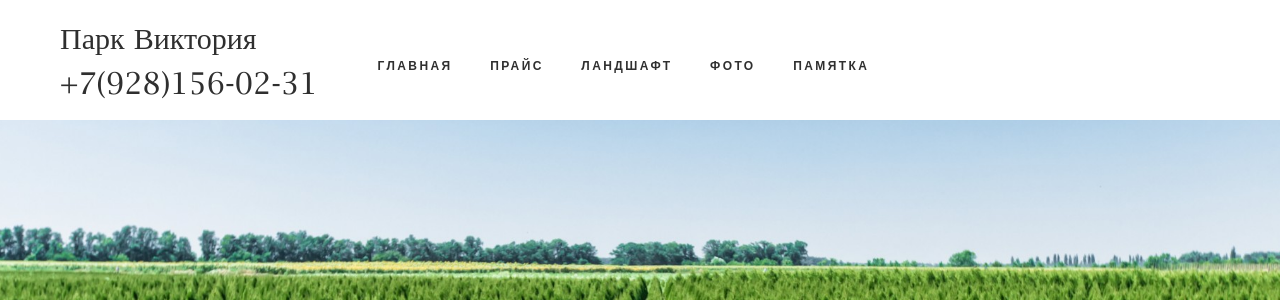
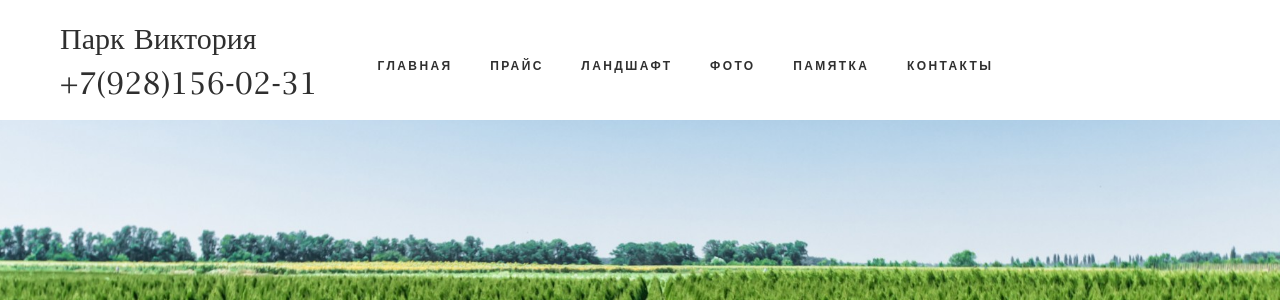
Before and after one commit to Dim-Nike/park_Victoria, a Django app: page / in a window 1280 px wide. Shown: the top 300 px of the page. Run offline with Django 4.2, Linux system fonts and the light colour scheme; data comes from the database, SQL or seed files in the repository; some libraries are stand-ins or nearby versions.

Commit message:
set contact.html

```diff
--- a/park_Victoria/main/templates/main/index.html
+++ b/park_Victoria/main/templates/main/index.html
@@ -36,7 +36,7 @@
 					<li><a href="categories.html">ландшафт</a></li>
 					<li><a href="#">фото</a></li>
 					<li><a href="#">памятка</a></li>
-<!--
+					<li><a href="contact.html">контакты</a></li>
 				</ul>
 			</nav>
 <!--			<div class="header_content ml-auto">-->
```
